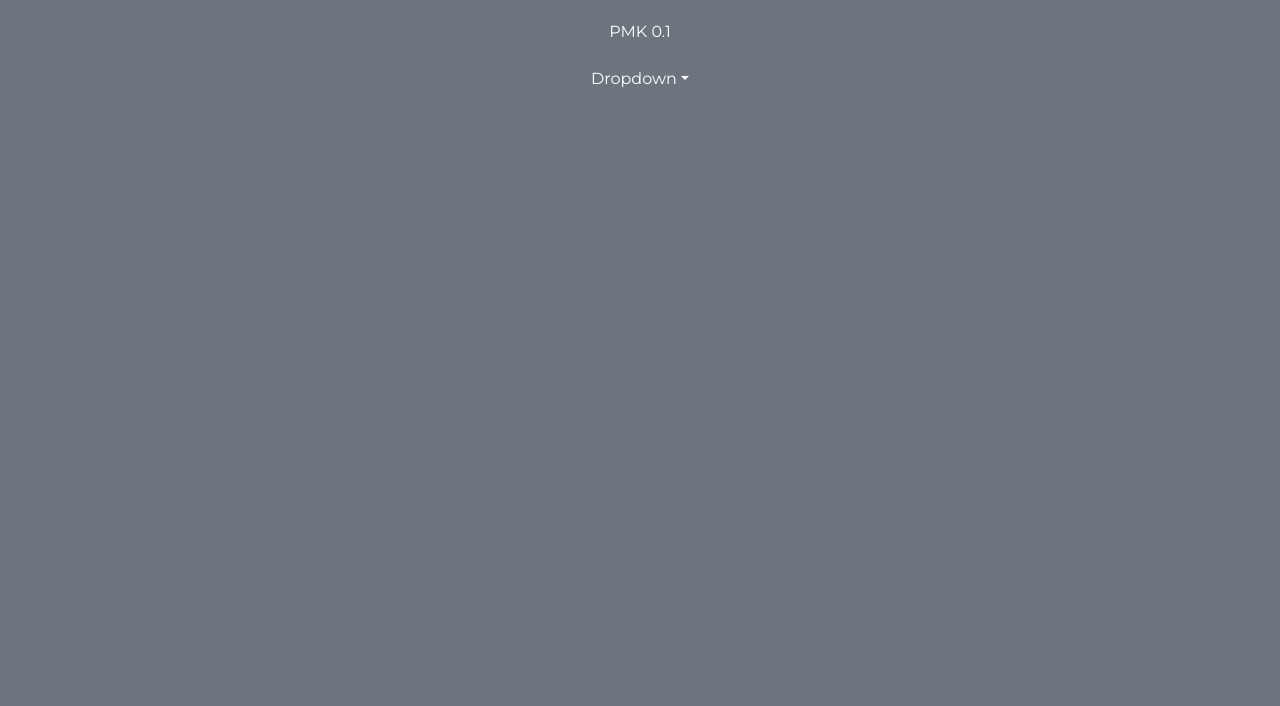
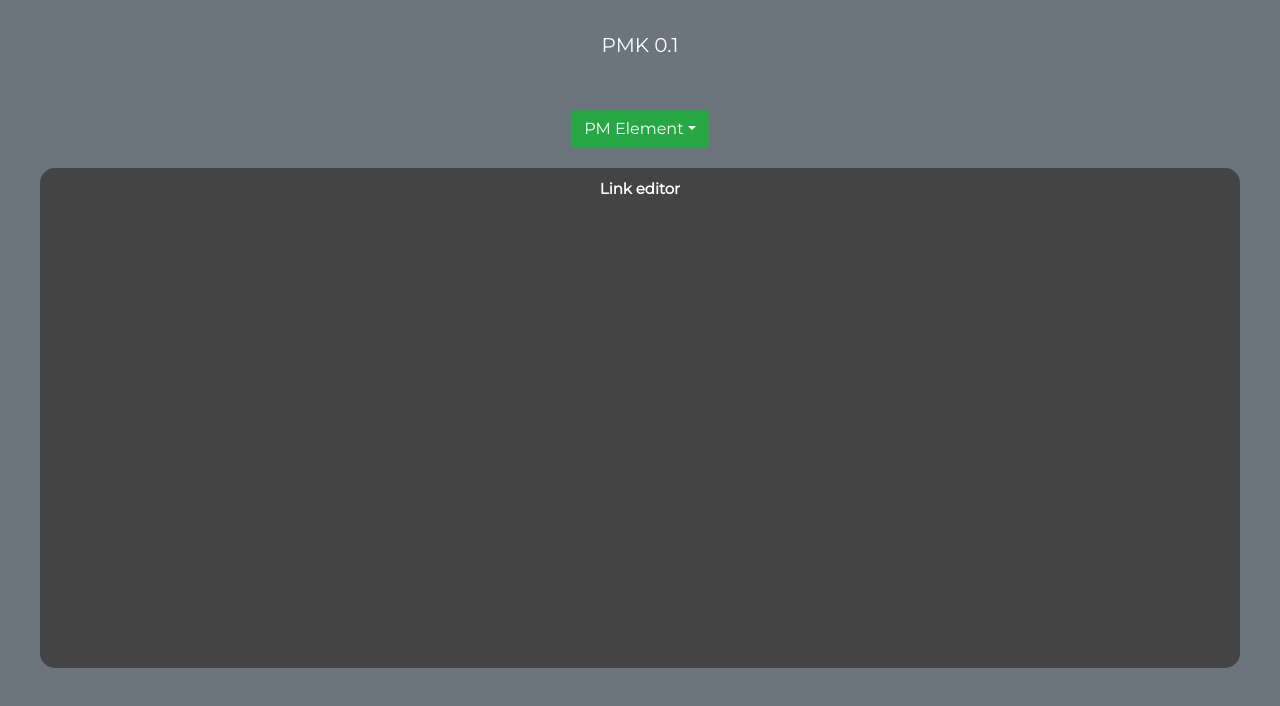
Before and after one commit to Vonathar/pmk, a React (Create React App) app: page / in a window 1280 px wide. Shown: the top 706 px of the page. Built offline with nearby package versions, Linux system fonts and the light colour scheme.

Commit message:
Minor amends

```diff
--- a/package.json
+++ b/package.json
@@ -8,6 +8,7 @@
     "@testing-library/user-event": "^7.1.2",
     "bootstrap": "^4.4.1",
     "react": "^16.12.0",
+    "react-bootstrap": "^1.0.0-beta.16",
     "react-dom": "^16.12.0",
     "react-scripts": "3.3.0"
   },
--- a/src/components/home/dropdownType.jsx
+++ b/src/components/home/dropdownType.jsx
@@ -1,17 +1,16 @@
 import React, { Component } from 'react';
+import { Dropdown, DropdownButton } from 'react-bootstrap';
+
 
 class DropdownType extends Component {
     render() {
         return (
-            <div class="dropdown">
-                <button class="btn btn-secondary dropdown-toggle" type="button" id="dropdownMenu2" data-toggle="dropdown" aria-haspopup="true" aria-expanded="false">
-                    Dropdown
-                </button>
-                <div class="dropdown-menu" aria-labelledby="dropdownMenu2">
-                    <button class="dropdown-item" type="button">Action</button>
-                    <button class="dropdown-item" type="button">Another action</button>
-                    <button class="dropdown-item" type="button">Something else here</button>
-                </div>
+            <div className="dropdown">
+                <DropdownButton variant="success" id="dropdown-item-button" title="PM Element">
+                    <Dropdown.Item as="button" onClick={() => { this.props.updateDropdownSelection("text") }}>Text</Dropdown.Item>
+                    <Dropdown.Item as="button" onClick={() => { this.props.updateDropdownSelection("link") }}>Link</Dropdown.Item>
+                    <Dropdown.Item as="button" onClick={() => { this.props.updateDropdownSelection("image") }}>Image</Dropdown.Item>
+                </DropdownButton>
             </div>
         );
     }
--- a/src/components/home/home.jsx
+++ b/src/components/home/home.jsx
@@ -1,13 +1,36 @@
 import React, { Component } from 'react';
-import DropdownType from './dropdownType'
+import DropdownType from './dropdownType';
+import TextEditor from './textEditor';
+import LinkEditor from './linkEditor';
+import ImageEditor from './imageEditor';
 import '../../css/home/home.css'
 
 class Home extends Component {
+    state = {
+        dropdownSelection: "link"
+    }
+    updateDropdownSelection = (newSelection) => {
+        this.setState({
+            dropdownSelection: newSelection
+        })
+    }
+    renderEditor = () => {
+        if (this.state.dropdownSelection === "text") {
+            return <TextEditor></TextEditor>
+        }
+        if (this.state.dropdownSelection === "link") {
+            return <LinkEditor></LinkEditor>
+        }
+        if (this.state.dropdownSelection === "image") {
+            return <ImageEditor></ImageEditor>
+        }
+    }
     render() {
         return (
-            <div id="div-home" class="bg-secondary">
-                <p>PMK 0.1</p>
-                <DropdownType></DropdownType>
+            <div id="div-home" className="bg-secondary">
+                <p id="topTitle">PMK 0.1</p>
+                <DropdownType updateDropdownSelection={this.updateDropdownSelection}></DropdownType>
+                {this.renderEditor()}
             </div>
         );
     }
--- /dev/null
+++ b/src/components/home/imageEditor.jsx
@@ -0,0 +1,15 @@
+import React, { Component } from 'react';
+import '../../css/home/imageEditor.css'
+
+class ImageEditor extends Component {
+    render() {
+        return (
+            <div id="div-imageEditor">
+                <p className="editor-h1">
+                    Image editor
+                </p>
+            </div>
+        )
+    }
+}
+export default ImageEditor;
--- /dev/null
+++ b/src/components/home/linkEditor.jsx
@@ -0,0 +1,16 @@
+import React, { Component } from 'react';
+import '../../css/home/linkEditor.css'
+
+
+class LinkEditor extends Component {
+    render() {
+        return (
+            <div id="div-linkEditor">
+                <p className="editor-h1">
+                    Link editor
+                </p>
+            </div>
+        )
+    }
+}
+export default LinkEditor;
--- /dev/null
+++ b/src/components/home/textEditor.jsx
@@ -0,0 +1,15 @@
+import React, { Component } from 'react';
+import '../../css/home/textEditor.css'
+
+class TextEditor extends Component {
+    render() {
+        return (
+            <div id="div-textEditor" >
+                <p className="editor-h1">
+                    Text editor
+                </p>
+            </div>
+        )
+    }
+}
+export default TextEditor;
--- a/src/css/home/home.css
+++ b/src/css/home/home.css
@@ -1,8 +1,20 @@
+#topTitle {
+    font-size: 20px;
+    margin: 10px 0 50px 0
+}
+
 #div-home {
     width: 100%;
     height: 100vh;
     font-family: 'Montserrat', sans-serif;
+    font-size: 14px;
     color: #ffffff;
     text-align: center;
     padding: 20px;
 }
+
+.editor-h1 {
+    font-size: 15px;
+    font-weight: bold;
+    margin-bottom: 15px;
+}
--- /dev/null
+++ b/src/css/home/imageEditor.css
@@ -0,0 +1,8 @@
+#div-imageEditor {
+    width: 1200px;
+    height: 500px;
+    padding: 10px;
+    margin: 20px auto;
+    border-radius: 15px;
+    background-color: #444444;
+}
--- /dev/null
+++ b/src/css/home/linkEditor.css
@@ -0,0 +1,8 @@
+#div-linkEditor {
+    width: 1200px;
+    height: 500px;
+    padding: 10px;
+    margin: 20px auto;
+    border-radius: 15px;
+    background-color: #444444;
+}
--- /dev/null
+++ b/src/css/home/textEditor.css
@@ -0,0 +1,8 @@
+#div-textEditor {
+    width: 1200px;
+    height: 500px;
+    padding: 10px;
+    margin: 20px auto;
+    border-radius: 15px;
+    background-color: #444444;
+}
--- a/src/index.js
+++ b/src/index.js
@@ -1,7 +1,6 @@
-import 'bootstrap/dist/css/bootstrap.css';
+import 'bootstrap/dist/css/bootstrap.min.css';
 import React from 'react';
 import ReactDOM from 'react-dom';
 import App from './App';
-import * as serviceWorker from './utils/serviceWorker';
 
 ReactDOM.render( < App / > , document.getElementById('root'));
```
Also changed, not shown: 1 other file (tests, documents, lock files or other folders).
